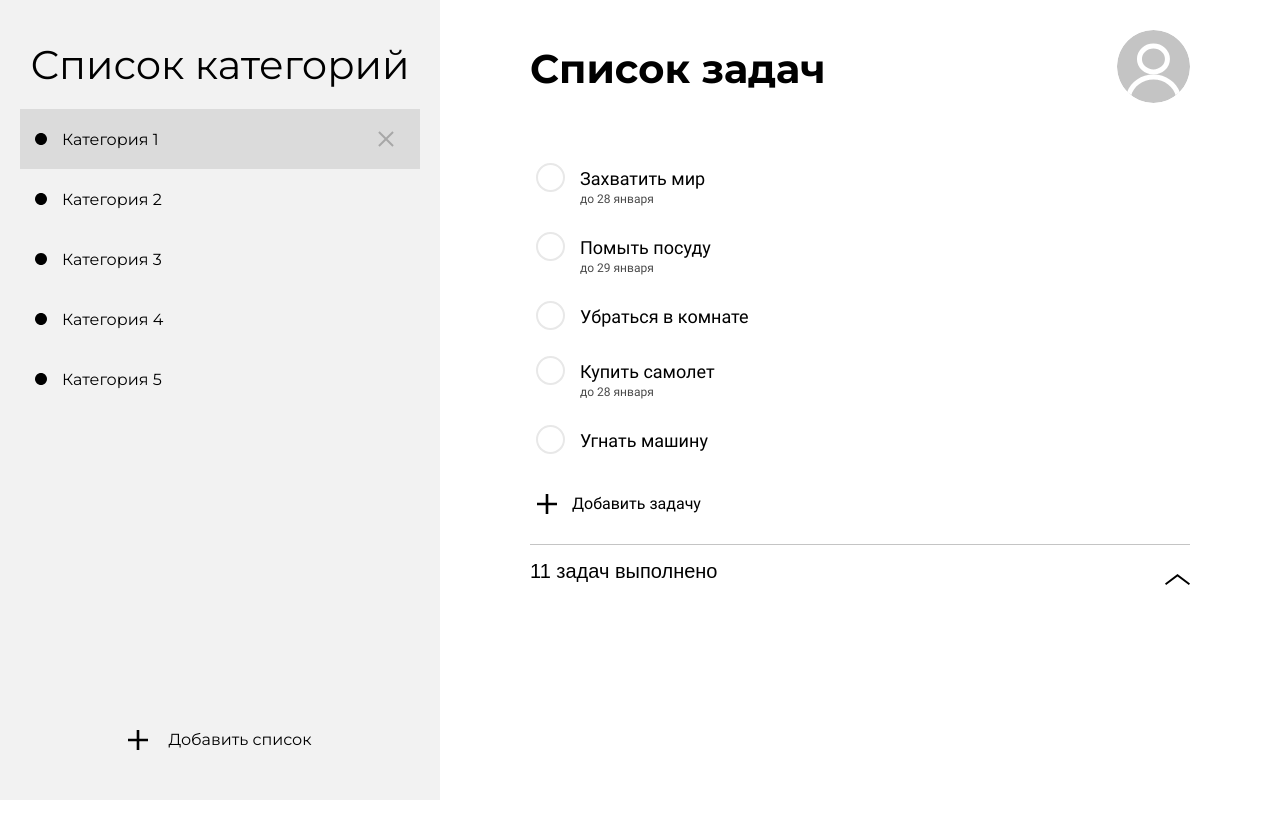
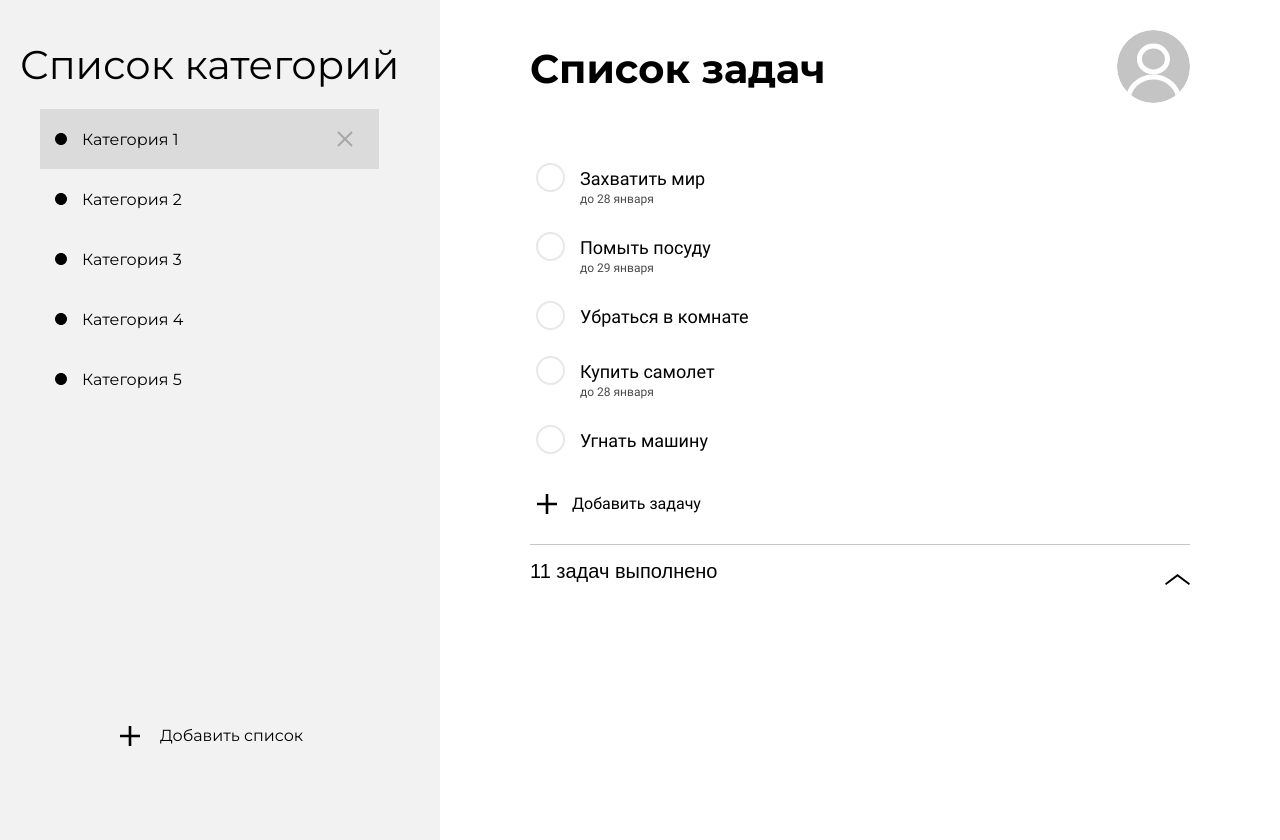
Before and after one commit to matyexd/todo-frontend, a React (Create React App) app: page / in a window 1280 px wide. Before the commit the page ends 800 px from the top, so only its background shows below. Built offline with nearby package versions, Linux system fonts and the light colour scheme; sample sign-in values are in the browser's storage.

Commit message:
Исправлены баги отображения категорий

```diff
--- a/src/components/Todo/LeftContent/style.css
+++ b/src/components/Todo/LeftContent/style.css
@@ -1,10 +1,15 @@
 .left-content-container {
 	margin-top: 40px;
 	font-family: 'Montserrat';
+	height: 100vh;
+	background-color: #f2f2f2;
 }
 .left-content-topContainer {
 	height: 85vh;
 	overflow-y: scroll;
+	position: fixed;
+	left: 20px;
+	background-color: #f2f2f2;
 }
 
 .left-content__top {
@@ -21,6 +26,9 @@
 	justify-content: center;
 	cursor: pointer;
 	margin-top: 10px;
+	position: fixed;
+	left: 120px;
+	bottom: 50px;
 }
 
 .left-content__addText {
--- a/src/pages/private/style.scss
+++ b/src/pages/private/style.scss
@@ -1,14 +1,14 @@
 .container {
 	display: flex;
+	height: 100%;
 }
 
 .left-content {
 	width: 440px;
-	height: 100vh;
 	background-color: #f2f2f2;
 }
 
 .right-content {
 	width: calc(100% - 440px);
-	height: 100vh;
+	//height: 100vh;
 }
```
